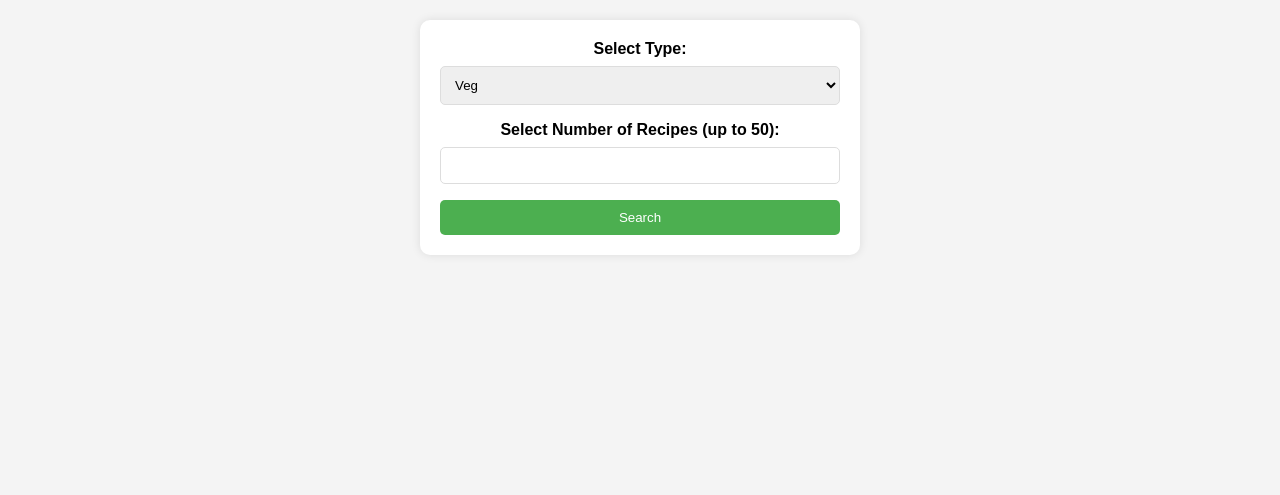
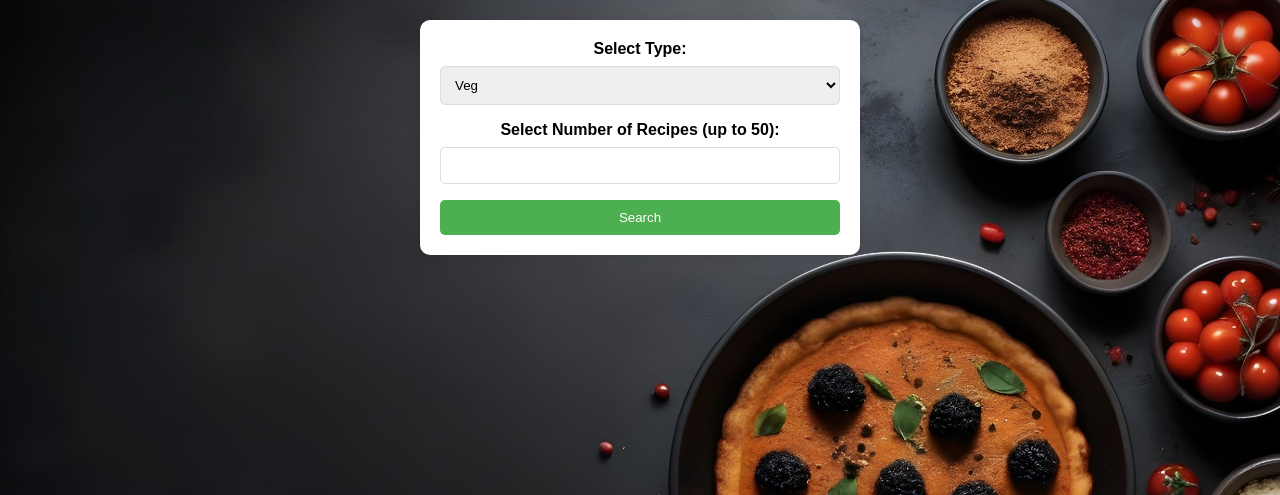
Before and after one commit to venkatesan1211/Testing, a Flask app: page /recipe_search in a window 1280 px wide. Shown: the top 495 px of the page. Run offline with Flask 3, Linux system fonts and the light colour scheme.

Commit message:
templates file add

```diff
--- a/demo1/templates/recipe_search.html
+++ b/demo1/templates/recipe_search.html
@@ -8,7 +8,10 @@
         body {
             font-family: Arial, sans-serif;
             margin: 20px;
-            background-color: #f4f4f4;
+            background-size:cover;
+            background-repeat: no-repeat;
+            background-attachment: fixed;
+
         }
 
         form {
@@ -94,7 +97,7 @@
         }
     </style>
 </head>
-<body>
+<body background="static\recipesearchbg.jpeg">
 
 <form action="{{ url_for('recipe_search') }}" method="get">
     <label for="type">Select Type:</label>
@@ -115,7 +118,7 @@
                 <a href="{{ url_for('view_recipe_details', recipe_number=recipe.recipe_number) }}">
                     <img src="{{ url_for('static', filename='images/recipeimages/' + recipe.recipe_image) }}" alt="{{ recipe.recipe_name }}">
                 </a>
-                <h3>{{ recipe.recipe_name }}</h3>
+                <h3 style="color: aliceblue;">{{ recipe.recipe_name }}</h3>
             </div>
         {% endfor %}
     </div>
```
